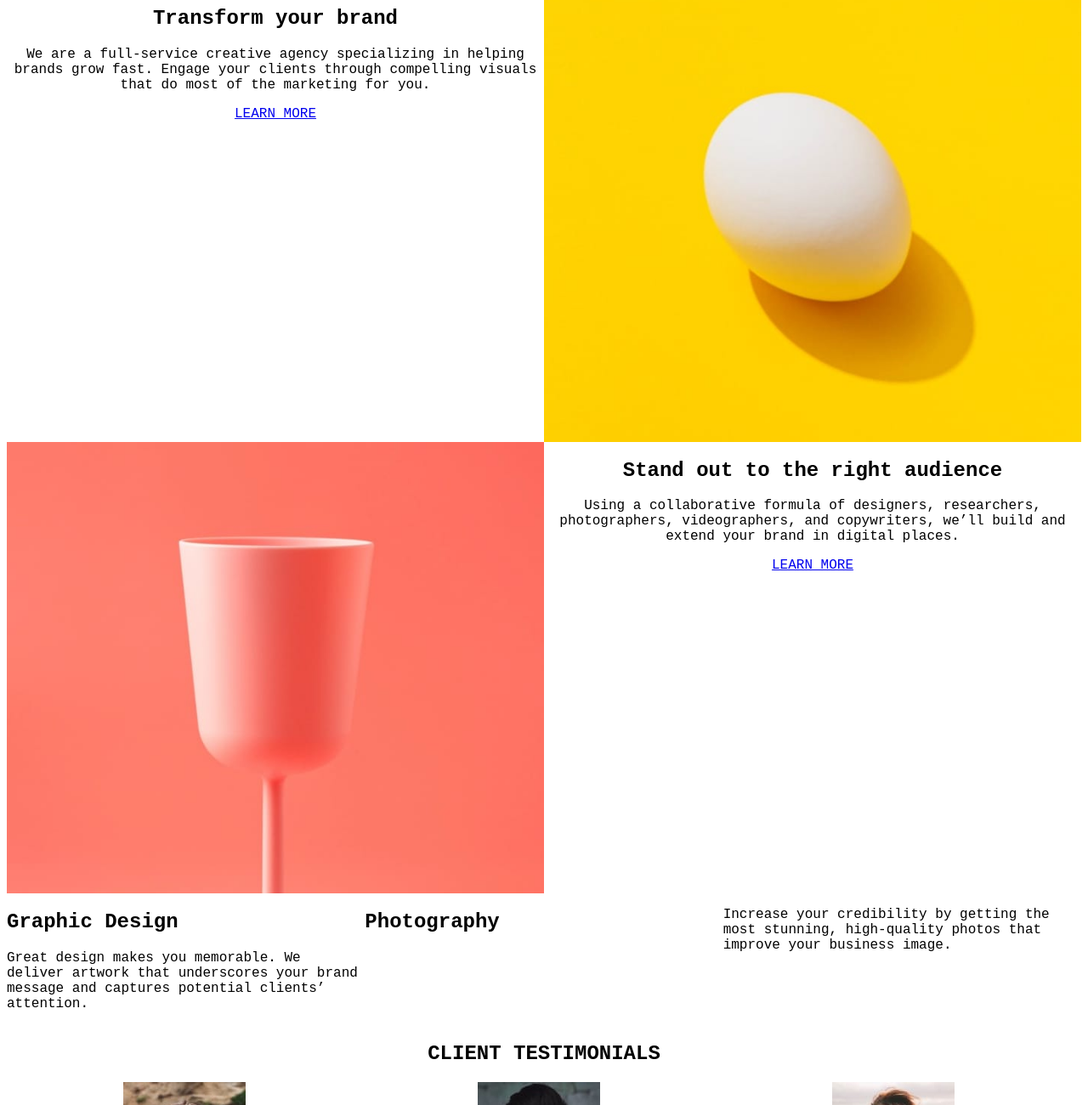
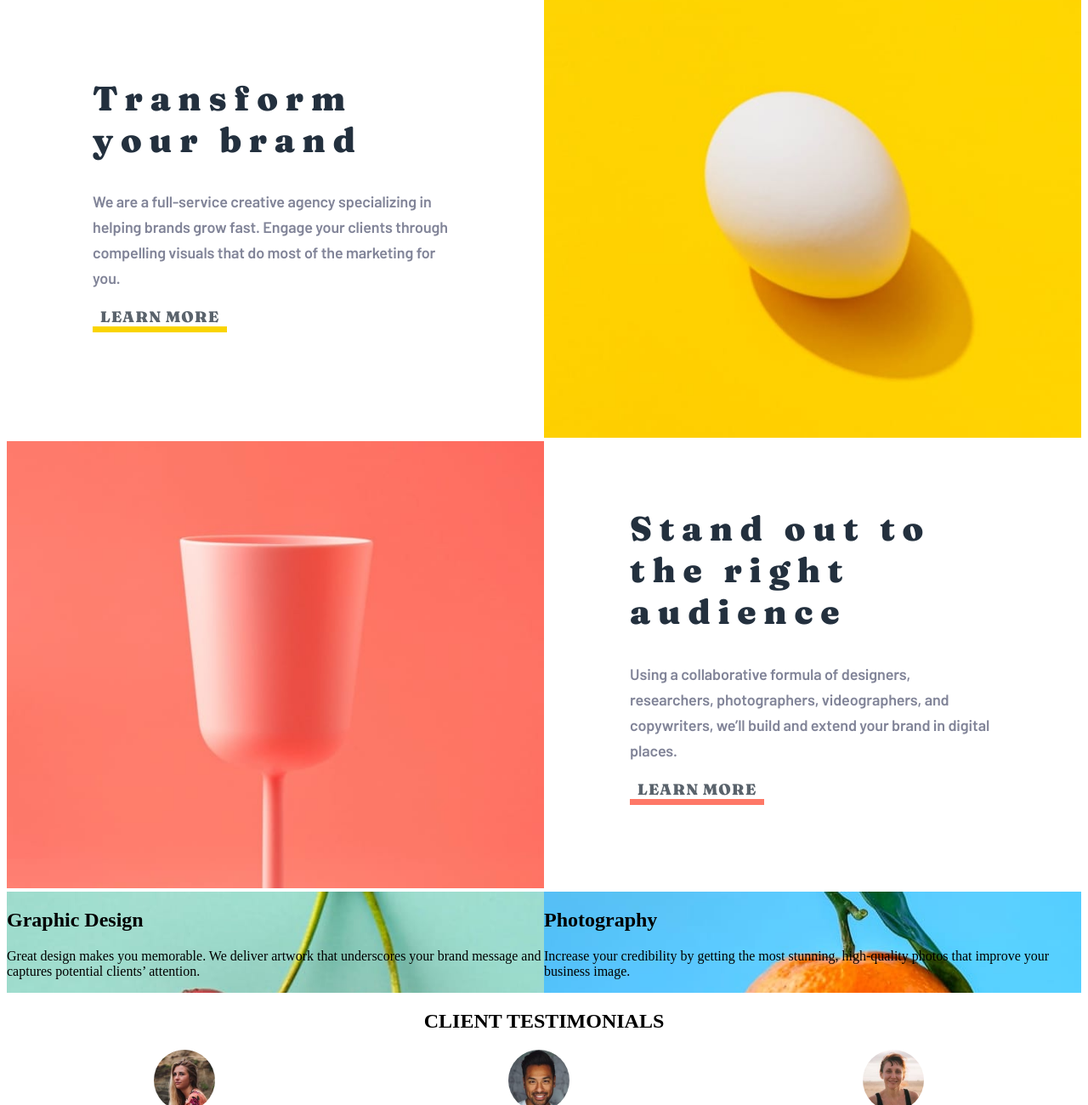
Before and after one commit to CMarchandon/sunnyside-agency, a plain HTML site: page index.html in a window 1280 px wide. Shown: the part 820-2120 px from the top of the page at 85% size. Drawn offline with Linux system fonts and the light colour scheme.

Commit message:
updates sass, kind of unclean

```diff
--- a/index.html
+++ b/index.html
@@ -24,10 +24,12 @@
     </header>
     <article class="article-one">
         <div class="article-one__content-box">
+            <div class="article-one__content-box__text">
                 <h2>Transform your brand</h2>
                 <p>We are a full-service creative agency specializing in helping brands grow fast.
                     Engage your clients through compelling visuals that do most of the marketing for you.</p>
                 <a href="#">LEARN MORE</a>
+            </div>
         </div>
         <div class="article-one__content-box">
             <img src="./media/photos/transform.jpg" alt="Egg on a yellow background">
@@ -38,18 +40,21 @@
             <img src="/media/photos/stand-out.jpg" alt="a pink cup on a pink backroung">
         </div>
         <div class="article-two__content-box">
+            <div class="article-two__content-box__text">
                 <h2>Stand out to the right audience</h2>
                 <p>Using a collaborative formula of designers, researchers, photographers, videographers, and copywriters,
                     we’ll build and extend your brand in digital places. </p>
                 <a href="#">LEARN MORE</a>
             </div>
+        </div>
     </article>
     <article class="article-three">
-        <div class="article-three__content-box">
+        <div class="article-three__content-box--graphism">
             <h2>Graphic Design</h2>
             <p>Great design makes you memorable.
                 We deliver artwork that underscores your brand message and captures potential clients’ attention.</p>
         </div>
+        <div class="article-three__content-box--photo">
             <h2>Photography</h2>
             <p>Increase your credibility by getting the most stunning,
                 high-quality photos that improve your business image.</p>
--- a/styles.scss
+++ b/styles.scss
@@ -17,6 +17,28 @@ $center : center;
 
 /*extend n mixin*/
 
+learn-more-btn {
+    font-family: 'Fraunces', serif;
+    font-size: 15px;
+    font-weight: 900;
+    line-height: 25px;
+    letter-spacing: 1px;
+    text-align: left;
+    color: $Very-dark-desaturated-blue;
+    padding: 0% 2% 0% 2%;
+}
+
+typo-articles {
+    font-family: 'Barlow', sans-serif;
+    font-size: 18px;
+    font-weight: 600;
+    line-height: 30px;
+    letter-spacing: -0.12857143580913544px;
+    text-align: left;
+    color: $Dark-grayish-blue;
+
+}
+
 box-img {
     position: $center;
     size: cover;
@@ -27,7 +49,6 @@ titltes {
     font-weight: 900;
     line-height: 69px;
     letter-spacing: 8.75px;
-    text-align: center;
 }
 
 row {
@@ -47,13 +68,16 @@ gridBoxContent{
 }
 }
 
-@mixin link ($color) {
+link-simple {
     text-decoration: none;
-    color: $color;
-    font-family: Barlow;
     font-size: 18px;
     font-weight: 600;
     line-height: 25px;
+}
+
+@mixin link ($color) {
+    color: $color;
+    @extend link-simple;
 
  &:visited {
     text-decoration: none;
@@ -65,11 +89,6 @@ gridBoxContent{
 /*full*/
 
 /*composant*/
-
-* {
-    font-family: 'Courier New', Courier, monospace;
-}
-
 header {
     background-image: url("./media/photos/header.jpg");
     background-position: center;
@@ -101,7 +120,7 @@ header {
             background-color: $White;
             border-radius: 28px;
             margin-top: 2%;
-            color: black;
+            color: $Very-dark-desaturated-blue;
             font-family: 'Fraunces', serif;
             font-size: 15px;
             font-weight: 700;
@@ -123,6 +142,7 @@ header {
     }
     h1 {
         @extend titltes;
+        text-align: center;
         color: $White;
         font-size: 56px;
         letter-spacing: 8.75px;
@@ -135,19 +155,64 @@ header {
 
 .article-one {
     @extend gridBoxContent;
-    text-align: center;
+    align-items: center;
+    .article-one__content-box__text {
+        margin: 0% 16% 10% 16%;
+        h2{
+            @extend titltes;
+            color: $Very-dark-desaturated-blue;
+            font-size: 40px;
+            line-height: 49px;
+            }
+        p {
+            @extend typo-articles;
+        }
+        a {
+            @include link ($Very-dark-grayish-blue);
+            @extend learn-more-btn;
+            border-bottom:solid 7px $Yellow;
+        }
+    }
 }
 .article-two{
     @extend gridBoxContent;
-    text-align: center;
+    align-items: center;
+    .article-two__content-box__text {
+        margin: 0% 16% 10% 16%;
+        h2{
+            @extend titltes;
+            color: $Very-dark-desaturated-blue;
+            font-size: 40px;
+            line-height: 49px;
+            }
+        p {
+            @extend typo-articles;
+        }
+        a {
+            @include link ($Very-dark-grayish-blue);
+            @extend learn-more-btn;
+            border-bottom:solid 7px $Soft-red;
+        }
+    }
 }
 .article-three{
     @extend gridBoxContent;
+    .article-three__content-box--graphism {
+        background-image: url("/media/photos/graphic-design.jpg");
+    }
+    .article-three__content-box--photo {
+        background-image: url("/media/photos/photography.jpg");
+    }
 }
 
 .article-four {
     text-align: center;
     .article-four__client-box{
+        img {
+         width: 72px;
+         height: 72px;
+         border-radius: 50%;
+        }
         display: grid;
         grid-template-columns: 33% 33% 33%;
 
```
Also changed, not shown: styles.css, 1 other file. Lines whose indentation alone changed are shown as unchanged.
